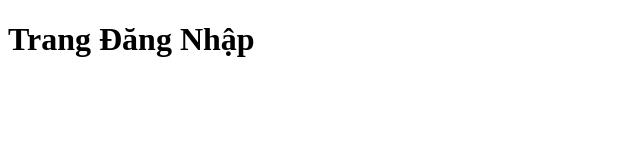
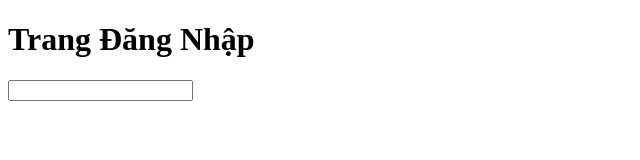
Before and after one commit to manh2112004/BackEnd-Web, a plain HTML site: page login.html in a window 1280 px wide. Shown: the whole page, without its empty margins (0-640 px from the left). Drawn offline with Linux system fonts and the light colour scheme.

Commit message:
update page login

```diff
--- a/login.html
+++ b/login.html
@@ -1,11 +1,14 @@
 <!DOCTYPE html>
 <html lang="en">
-<head>
-    <meta charset="UTF-8">
-    <meta name="viewport" content="width=device-width, initial-scale=1.0">
+  <head>
+    <meta charset="UTF-8" />
+    <meta name="viewport" content="width=device-width, initial-scale=1.0" />
     <title>Document</title>
-</head>
-<body>
+  </head>
+  <body>
     <h1>Trang Đăng Nhập</h1>
-</body>
+    <form action="">
+      <input type="text" />
+    </form>
+  </body>
 </html>
```
